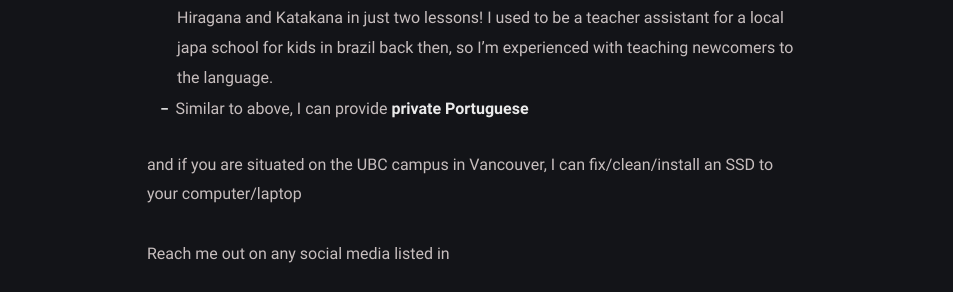
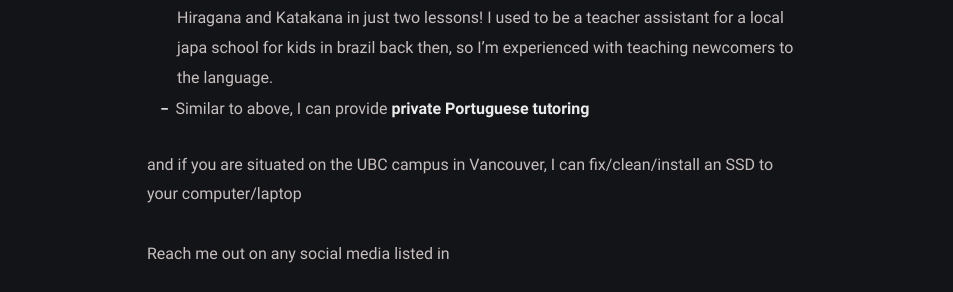
Before and after one commit to Pistachihen/pistachi.github.io, a Jekyll site: the page built from _posts/welcome-to-jekyll/2020-08-29-welcome-to-jekyll.md, in a window 1280 px wide. Shown: the part 484-776 px from the top of the page, without its empty margins (163-1116 px from the left). Built offline with Jekyll 4.4.1, drawn with Linux system fonts in a browser that asks for light colours.

Commit message:
2020-08-29-welcome-to-jekyll.md: changed

```diff
--- a/_posts/welcome-to-jekyll/2020-08-29-welcome-to-jekyll.md
+++ b/_posts/welcome-to-jekyll/2020-08-29-welcome-to-jekyll.md
@@ -7,7 +7,7 @@ categories: services
 Hello, you must have clicked this wondering "services？ How can this part japanese second-year engineering boy provide me anything?", Yes.
 
 - Being fluent on the japanese language since the age of 12, I can give **private japanese tutoring** for any levels, the first class being *FREE!* and for newbies, promising fluency in Hiragana and Katakana in just two lessons! I used to be a teacher assistant for a local japa school for kids in brazil back then, so I'm experienced with teaching newcomers to the language.
-- Similar to above, I can provide **private Portuguese**
+- Similar to above, I can provide **private Portuguese tutoring**
 
 and if you are situated on the UBC campus in Vancouver, I can fix/clean/install an SSD to your computer/laptop
 
```
